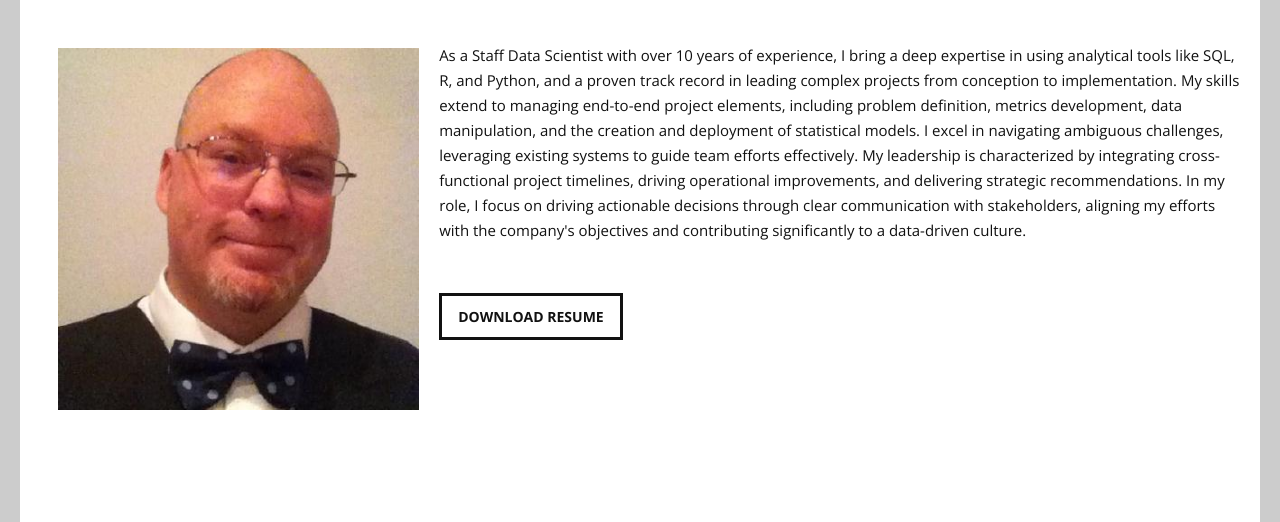
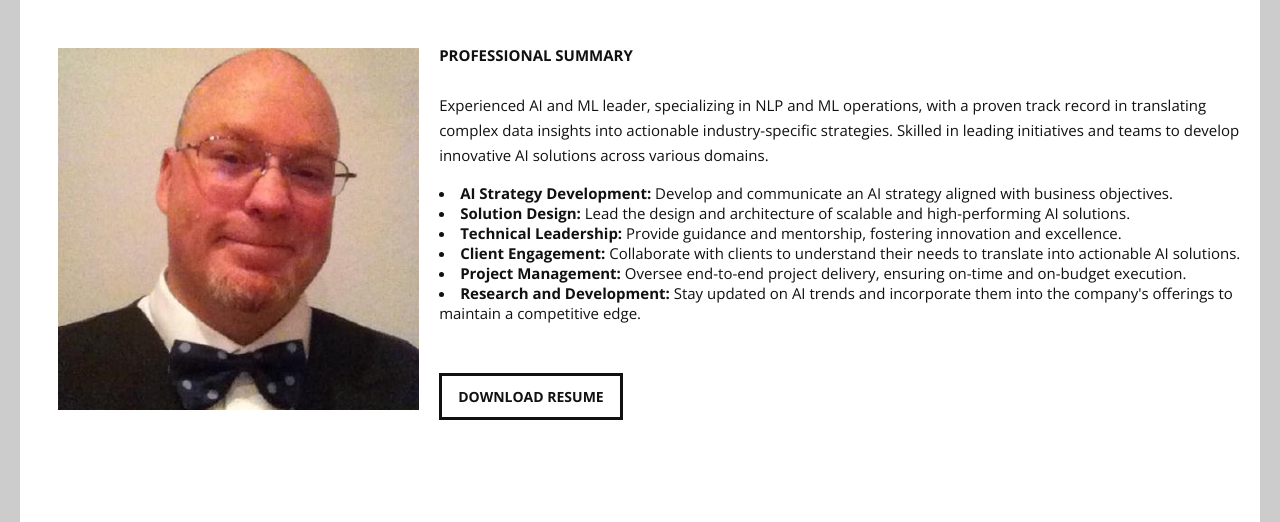
Before and after one commit to msusol/portfolio, a plain HTML site: page index.html in a window 1280 px wide. Shown: the part 251-773 px from the top of the page. Drawn offline with nearby package versions, Linux system fonts and the light colour scheme.

Commit message:
Update index.html

```diff
--- a/index.html
+++ b/index.html
@@ -129,8 +129,23 @@
                     <div class="col-3">
                         <img src="images/profile.jpg" alt="Dancer"/>
                     </div>
-                    <p>As a Staff Data Scientist with over 10 years of experience, I bring a deep expertise in using analytical tools like SQL, R, and Python, and a proven track record in leading complex projects from conception to implementation. My skills extend to managing end-to-end project elements, including problem definition, metrics development, data manipulation, and the creation and deployment of statistical models. I excel in navigating ambiguous challenges, leveraging existing systems to guide team efforts effectively. My leadership is characterized by integrating cross-functional project timelines, driving operational improvements, and delivering strategic recommendations. In my role, I focus on driving actionable decisions through clear communication with stakeholders, aligning my efforts with the company's objectives and contributing significantly to a data-driven culture.</p>
+                    <p><b>PROFESSIONAL SUMMARY</b><br><br>
 
+                        Experienced AI and ML leader, specializing in NLP and ML operations, with a proven track record in translating complex data insights into actionable industry-specific strategies. Skilled in leading initiatives and teams to develop innovative AI solutions across various domains.
+
+                        <li><b>AI Strategy Development:</b> Develop and communicate
+                            an AI strategy aligned with business objectives.</li>
+                        <li><b>Solution Design:</b> Lead the design and architecture
+                            of scalable and high-performing AI solutions.</li>
+                        <li><b>Technical Leadership:</b> Provide guidance and
+                            mentorship, fostering innovation and excellence.</li>
+                        <li><b>Client Engagement:</b> Collaborate with clients to
+                            understand their needs to translate into actionable AI solutions.</li>
+                        <li><b>Project Management:</b> Oversee end-to-end project
+                            delivery, ensuring on-time and on-budget execution.</li>
+                        <li><b>Research and Development:</b> Stay updated on AI
+                            trends and incorporate them into the company's offerings to maintain a competitive edge.</li>
+                    </p>
                     <!--Call to Action-->
                     <a href="http://www.marksusol.com/marksusol_resume.pdf" class="button" target="_blank">DOWNLOAD RESUME</a>
                     <!--End Call to Action-->
```
